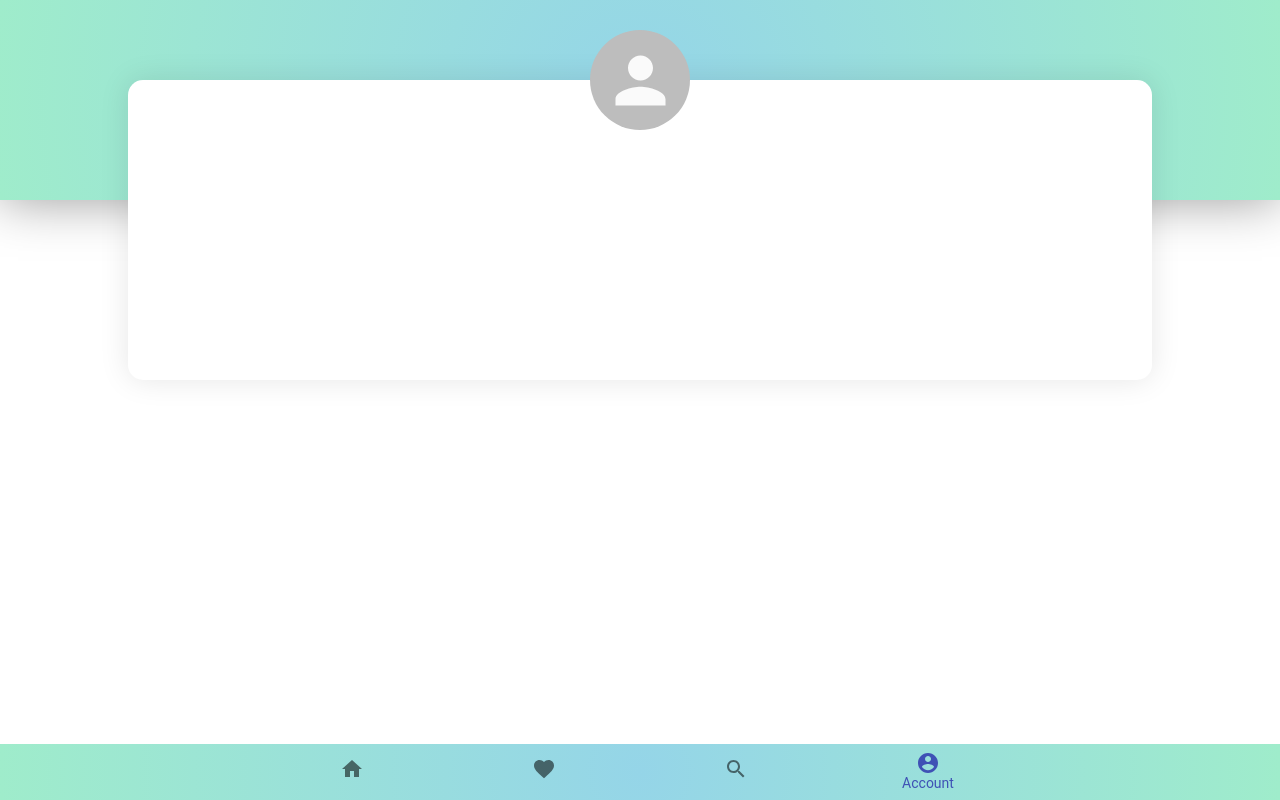
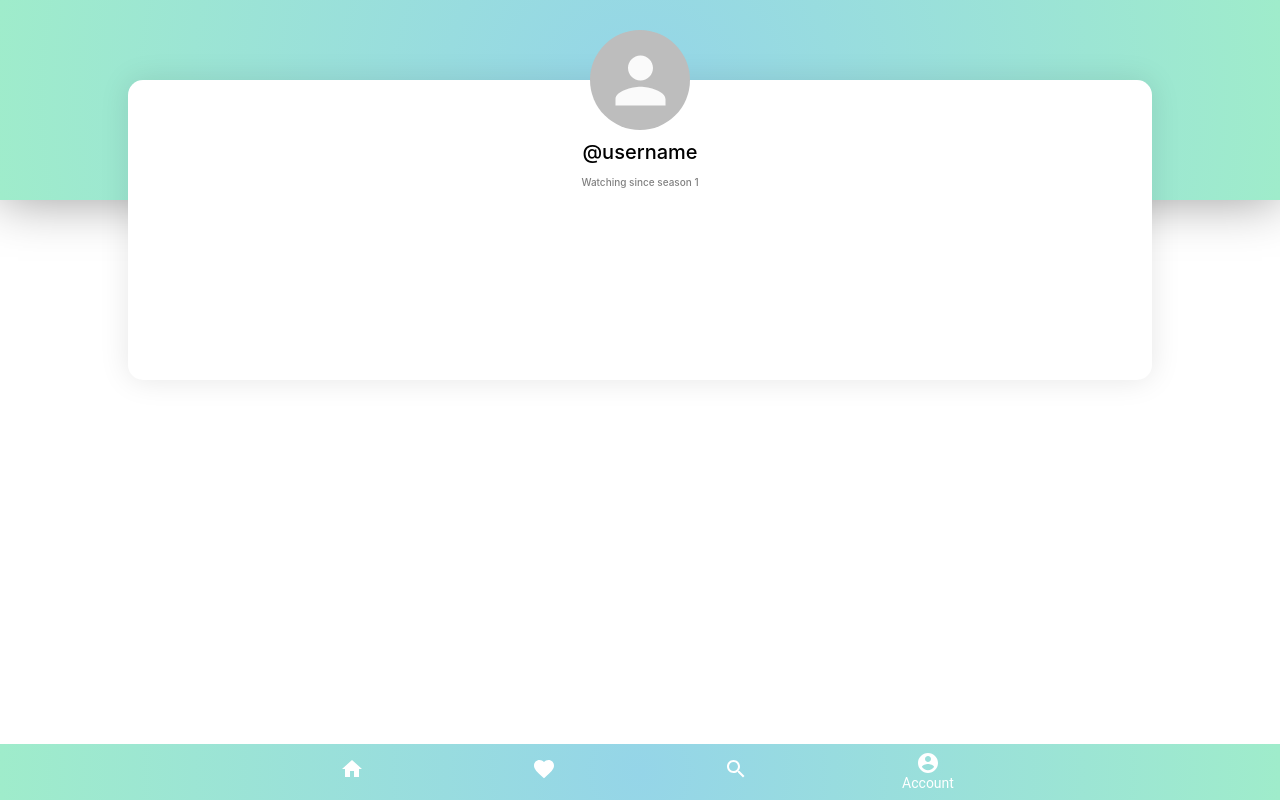
Before and after one commit to perezsamantha/dwts-app, a React (Create React App) app in the folder dwts-app/client/: page /account in a window 1280 px wide. Built offline with nearby package versions, Linux system fonts and the light colour scheme.

Commit message:
changed bottom navbar color, added ptemp text to account page

```diff
--- a/dwts-app/client/src/components/Account/AccountHeader.js
+++ b/dwts-app/client/src/components/Account/AccountHeader.js
@@ -23,6 +23,8 @@ class AccountHeader extends Component {
                 </Background>
                 <AccountContainer>
                     <Avatar className={classes.avi} alt="default" />
+                    <Username>@username</Username>
+                    <StatsText>Watching since season 1</StatsText>
                 </AccountContainer>
             </Container>
         );
@@ -64,5 +66,19 @@ const AccountContainer = styled.div`
     flex-direction: column;
 `;
 
+const Username = styled.h4`
+    font-size: 20px;
+    font-weight: 500;
+    margin: 0.5em auto;
+    color: black;
+`;
+
+const StatsText = styled.h4`
+    font-size: 10px;
+    font-weight: 500;
+    margin: 0.2em auto;
+    color: grey;
+`;
+
 //export default AccountHeader;
 export default withStyles(useStyles)(AccountHeader);
--- a/dwts-app/client/src/components/BottomNavBar/BottomNavBar.js
+++ b/dwts-app/client/src/components/BottomNavBar/BottomNavBar.js
@@ -16,7 +16,13 @@ const useStyles = makeStyles({
         background: "radial-gradient(circle, rgba(149,213,232,1) 0%, rgba(159,236,203,1) 100%)",
         color: "white",
         //padding: '0 1em'
-    }
+    },
+    root : {
+        color: "white",
+    },
+    selected: {
+        color: "white !important",
+    },
 })
 
 function BottomNavBar() {
@@ -31,10 +37,10 @@ function BottomNavBar() {
     return (
         <div>
             <BottomNavigation value={value} onChange={handleChange} className={classes.stickToBottom}>
-                <BottomNavigationAction disableRipple component={Link} to="/dashboard" label="Home" value="/dashboard" icon={<HomeIcon />} />
-                <BottomNavigationAction disableRipple component={Link} to="/favorites" label="Favorites" value="/favorites" icon={<FavoriteIcon />} />
-                <BottomNavigationAction disableRipple component={Link} to="/search/dances" label="Search" value="/search/dances" icon={<SearchIcon />} />
-                <BottomNavigationAction disableRipple component={Link} to="/account" label="Account" value="/account" icon={<AccountCircleIcon />} />
+                <BottomNavigationAction classes={{ root: classes.root, selected: classes.selected }} disableRipple component={Link} to="/dashboard" label="Home" value="/dashboard" icon={<HomeIcon />} />
+                <BottomNavigationAction classes={{ root: classes.root, selected: classes.selected }} disableRipple component={Link} to="/favorites" label="Favorites" value="/favorites" icon={<FavoriteIcon />} />
+                <BottomNavigationAction classes={{ root: classes.root, selected: classes.selected }} disableRipple component={Link} to="/search/dances" label="Search" value="/search/dances" icon={<SearchIcon />} />
+                <BottomNavigationAction classes={{ root: classes.root, selected: classes.selected }} disableRipple component={Link} to="/account" label="Account" value="/account" icon={<AccountCircleIcon />} />
             </BottomNavigation>
         </div>
     );
```
